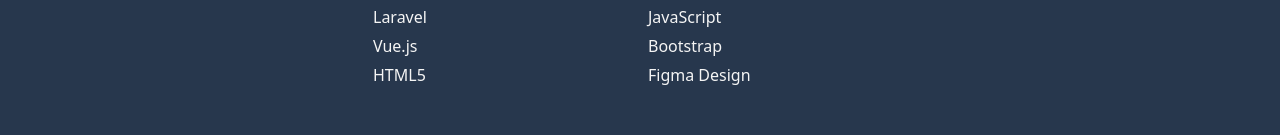
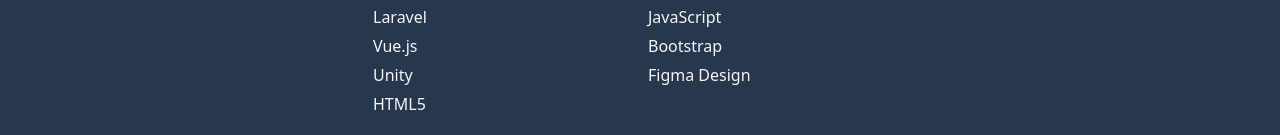
Before and after one commit to FakhriAzraShafara/portofolio-vue, a Vue app: page / in a window 1280 px wide. Shown: the part 786-921 px from the top of the page. Built offline with nearby package versions, Linux system fonts and the light colour scheme.

Commit message:
update on

```diff
--- a/src/components/About.vue
+++ b/src/components/About.vue
@@ -41,6 +41,7 @@
                 <li>Express.js</li>
                 <li>Laravel</li>
                 <li>Vue.js</li>
+                <li>Unity</li>
                 <li>HTML5</li>
                 <li>CSS3</li>
                 <li>JavaScript</li>
```
